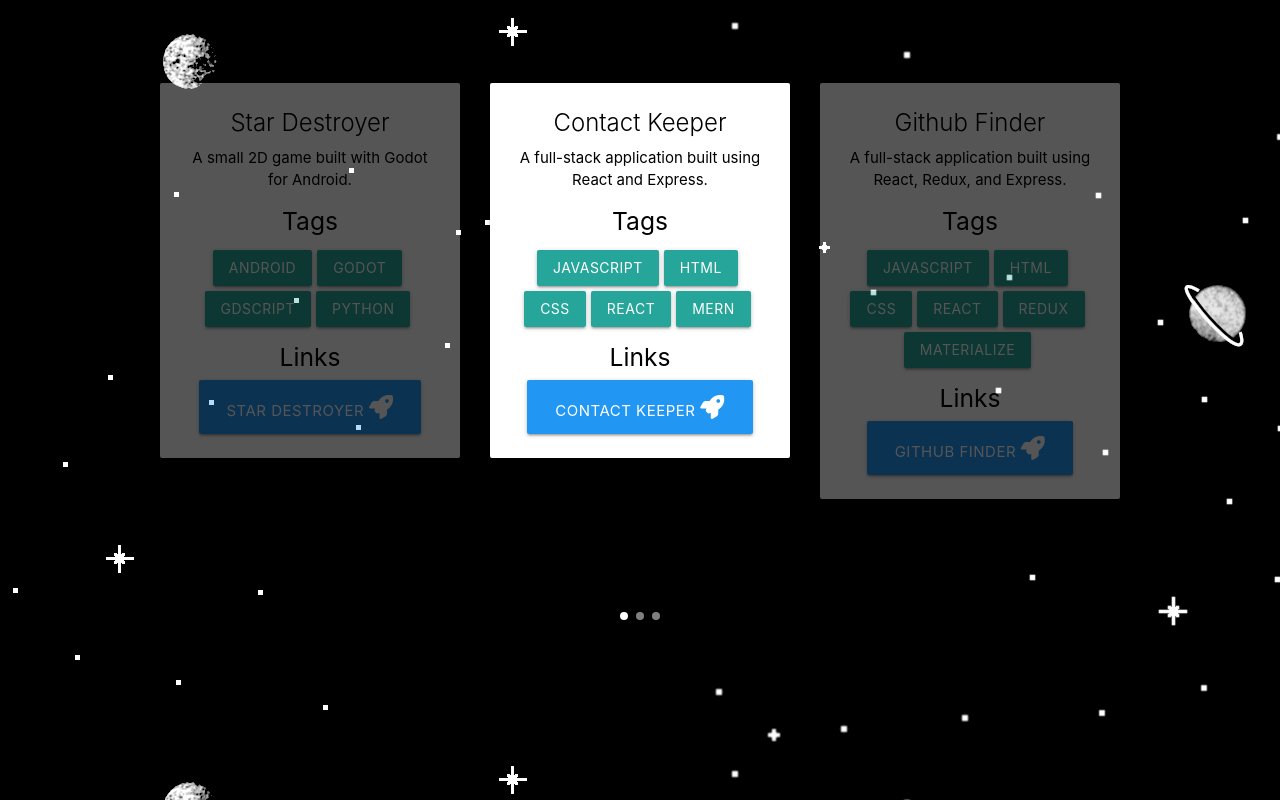
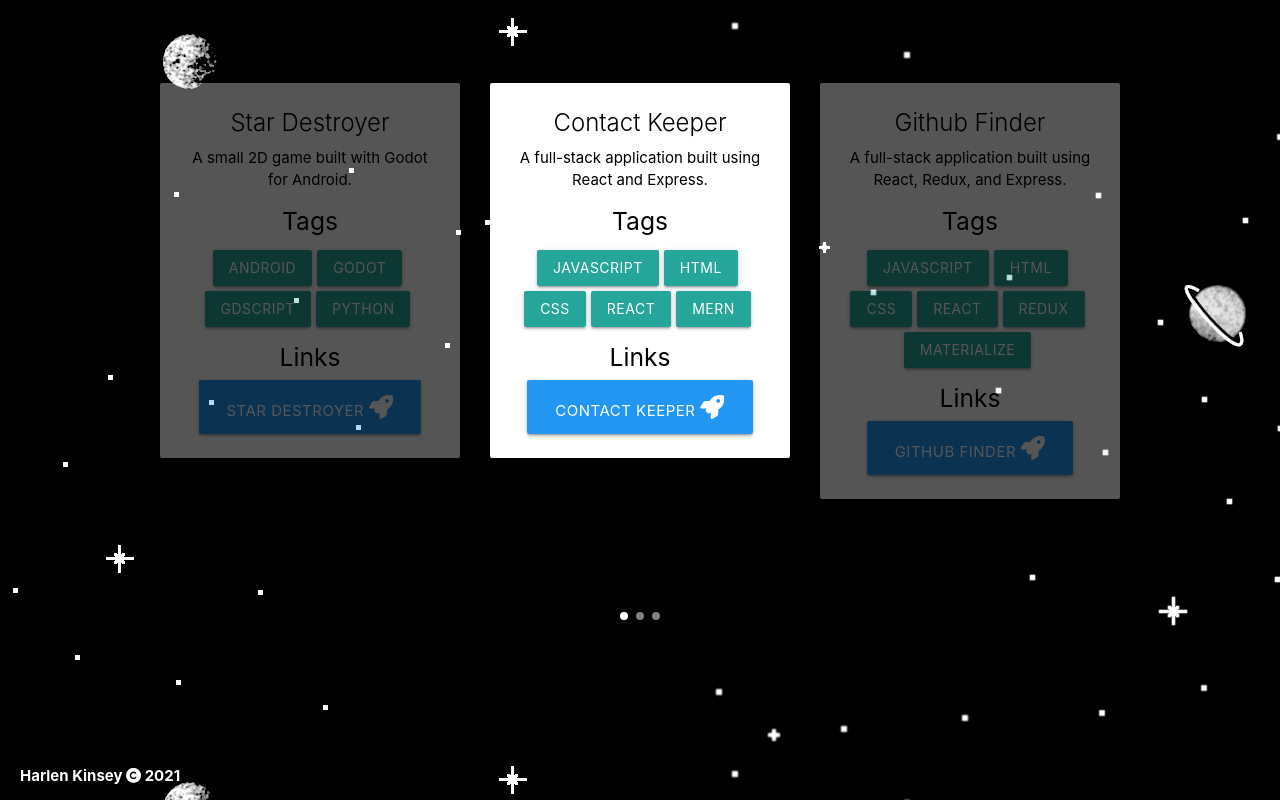
Before and after one commit to harlenkinsey/portfolio, a React (Create React App) app: page / in a window 1280 px wide. Shown: the part 252-1052 px from the top of the page. Built offline with nearby package versions, Linux system fonts and the light colour scheme; the HTML template or start-up script is replaced by a standard one.

Commit message:
Added copyright

```diff
--- a/src/App.css
+++ b/src/App.css
@@ -4,6 +4,10 @@
 
 .carousel {
   height: 750px;
+}
+
+.copyright {
+  padding: 25px 0px 0px 20px;
 }
 
 .social-icon-initial, .social-icon-subsequent {
@@ -71,4 +75,8 @@
     height: 900px;
     background-image: url('./images/background-image.png');
   }
+
+  .copyright {
+    padding: 100px 0px 0px 20px;
+  }
 }
--- a/src/App.js
+++ b/src/App.js
@@ -2,6 +2,7 @@
 import Header from './components/Header';
 import Background from './components/Background';
 import SocialMediaButtons from './components/SocialMediaButtons';
+import Copyright from './components/Copyright';
 
 import 'materialize-css/dist/css/materialize.min.css';
 import './App.css';
@@ -32,6 +33,7 @@
       <Header />
       <Background />
       {window.innerWidth < 700 && <SocialMediaButtons />}
+      {window.innerWidth < 700 && <Copyright />}
 
     </div>
   );
--- a/src/components/Background.js
+++ b/src/components/Background.js
@@ -1,6 +1,7 @@
 import React, { useEffect } from 'react';
 import Carousel from './Carousel';
 import CarouselItem from './CarouselItem';
+import Copyright from './Copyright';
 
 import M from 'materialize-css/dist/js/materialize.js';
 
@@ -18,6 +19,8 @@
                 <CarouselItem title='Github Finder' tags={['JavaScript', 'HTML', 'CSS', 'React', 'Redux', 'Materialize']} description='A full-stack application built using React, Redux, and Express.' link='https://githubfinder901237.netlify.app'/>,
                 <CarouselItem title='Star Destroyer' tags={['Android', 'Godot', 'GDScript', 'Python']} description='A small 2D game built with Godot for Android.' link='https://play.google.com/store/apps/details?id=com.lonepixel.studios&hl=en_US'/>
             ]}/>
+
+            {window.innerWidth > 700 && <Copyright textColor='white-text'/>}
         </div>
     )
 }
--- /dev/null
+++ b/src/components/Copyright.js
@@ -0,0 +1,11 @@
+import React from 'react';
+
+const Copyright = ({ textColor }) => {
+    return (
+        <div className='copyright'>
+            <b><p className={textColor}>Harlen Kinsey <i className='fas fa-copyright'></i> 2021</p></b>
+        </div>
+    )
+}
+
+export default Copyright
```
